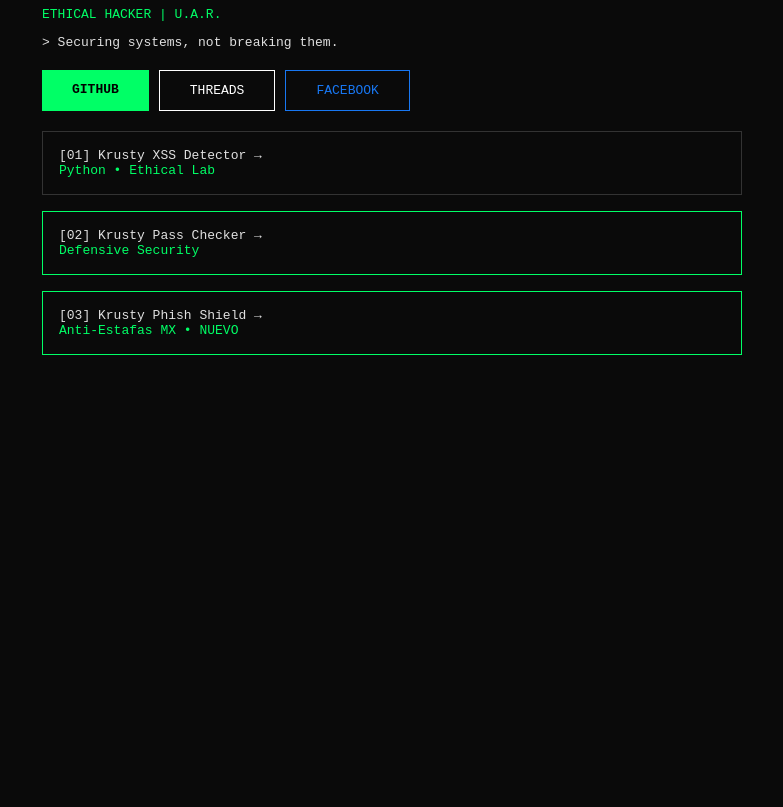
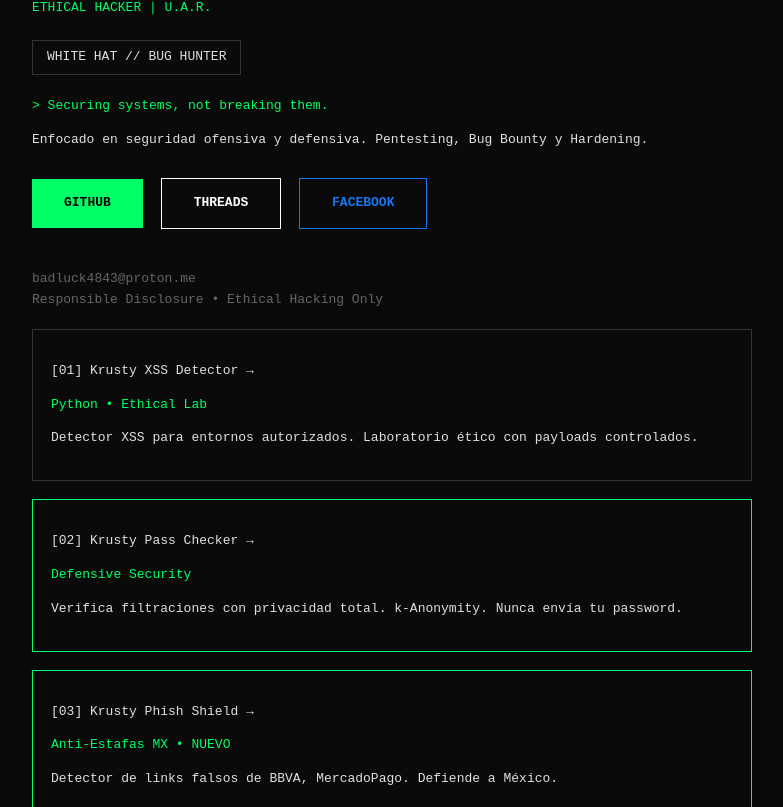
Before and after one commit to badluck4843-ux/badluck4843-ux.github.io, a plain HTML site: page index.html in a window 1280 px wide. Shown: the part 154-961 px from the top of the page, without its empty margins (248-1031 px from the left). Before the commit the page ends 800 px from the top, so only its background shows below. Drawn offline with Linux system fonts and the light colour scheme.

Commit message:
Update index.html

```diff
--- a/index.html
+++ b/index.html
@@ -1,23 +1,64 @@
 <!DOCTYPE html>
-<html>
-<head><meta charset="UTF-8"><title>KRUSTY HACK</title></head>
-<body style="background:#0a0a0a;color:#e0e0e0;font-family:monospace;padding:20px;max-width:700px;margin:auto">
-<h1 style="font-size:56px;margin:0">KRUSTY<br>HACK</h1>
-<p style="color:#00ff66">ETHICAL HACKER | U.A.R.</p>
+<html lang="es">
+<head>
+<meta charset="UTF-8">
+<meta name="viewport" content="width=device-width, initial-scale=1.0">
+<title>KRUSTY HACK | Ethical Hacker</title>
+<style>
+body{background:#0a0a0a;color:#e0e0e0;font-family:monospace;padding:24px;max-width:720px;margin:auto;line-height:1.6}
+h1{font-size:64px;margin:0;line-height:0.9;letter-spacing:-2px}
+.green{color:#00ff66}
+.tag{border:1px solid #333;padding:6px 14px;display:inline-block;margin:8px 0}
+.box{border:1px solid #333;padding:18px;margin:18px 0;transition:0.2s}
+.box-green{border:1px solid #00ff66;padding:18px;margin:18px 0;transition:0.2s}
+.box:hover,.box-green:hover{background:#111}
+.btn{display:inline-block;padding:14px 32px;font-weight:bold;text-decoration:none;margin-right:10px}
+.btn-green{background:#00ff66;color:#000}
+.btn-white{border:1px solid #fff;color:#fff}
+.btn-blue{border:1px solid #1877F2;color:#1877F2}
+a{color:inherit;text-decoration:none}
+.small{color:#666;font-size:13px;margin-top:40px}
+</style>
+</head>
+<body>
+<h1>KRUSTY<br>HACK</h1>
+<p class="green">ETHICAL HACKER | U.A.R.</p>
+<div class="tag">WHITE HAT // BUG HUNTER</div>
+<p class="green">> Securing systems, not breaking them.</p>
+<p>Enfocado en seguridad ofensiva y defensiva. Pentesting, Bug Bounty y Hardening.</p>
 
-<p>> Securing systems, not breaking them.</p>
-
-<div style="display:flex;gap:10px;margin:20px 0">
-<a href="https://github.com/badluck4843-ux" style="background:#00ff66;color:#000;padding:12px 30px;text-decoration:none;font-weight:bold">GITHUB</a>
-<a href="https://www.threads.net/@badluck4843" style="border:1px solid #fff;color:#fff;padding:12px 30px;text-decoration:none">THREADS</a>
-<a href="https://www.facebook.com/share/1Dg8rV2M3z/" style="border:1px solid #1877F2;color:#1877F2;padding:12px 30px;text-decoration:none">FACEBOOK</a>
+<div style="margin:28px 0">
+<a href="https://github.com/badluck4843-ux" class="btn btn-green">GITHUB</a>
+<a href="https://www.threads.net/@badluck4843" class="btn btn-white">THREADS</a>
+<a href="https://www.facebook.com/share/1Dg8rV2M3z/" class="btn btn-blue">FACEBOOK</a>
 </div>
 
-<a href="https://github.com/badluck4843-ux/Krusty-xss-detector-" style="text-decoration:none;color:inherit"><div style="border:1px solid #333;padding:16px;margin:16px 0">[01] Krusty XSS Detector →<br><span style="color:#00ff66">Python • Ethical Lab</span></div></a>
+<p class="small">badluck4843@proton.me<br>Responsible Disclosure • Ethical Hacking Only</p>
 
-<a href="https://github.com/badluck4843-ux/Krusty_pass_checker" style="text-decoration:none;color:inherit"><div style="border:1px solid #00ff66;padding:16px;margin:16px 0">[02] Krusty Pass Checker →<br><span style="color:#00ff66">Defensive Security</span></div></a>
+<a href="https://github.com/badluck4843-ux/Krusty-xss-detector-">
+<div class="box">
+<p>[01] Krusty XSS Detector →</p>
+<p class="green">Python • Ethical Lab</p>
+<p>Detector XSS para entornos autorizados. Laboratorio ético con payloads controlados.</p>
+</div>
+</a>
 
-<a href="https://github.com/badluck4843-ux/Krusty_phish_shield" style="text-decoration:none;color:inherit"><div style="border:1px solid #00ff66;padding:16px;margin:16px 0">[03] Krusty Phish Shield →<br><span style="color:#00ff66">Anti-Estafas MX • NUEVO</span></div></a>
+<a href="https://github.com/badluck4843-ux/Krusty_pass_checker">
+<div class="box-green">
+<p>[02] Krusty Pass Checker →</p>
+<p class="green">Defensive Security</p>
+<p>Verifica filtraciones con privacidad total. k-Anonymity. Nunca envía tu password.</p>
+</div>
+</a>
 
+<a href="https://github.com/badluck4843-ux/Krusty_phish_shield">
+<div class="box-green">
+<p>[03] Krusty Phish Shield →</p>
+<p class="green">Anti-Estafas MX • NUEVO</p>
+<p>Detector de links falsos de BBVA, MercadoPago. Defiende a México.</p>
+</div>
+</a>
+
+<p class="small">TODO EN ENTORNOS AUTORIZADOS - ETHICAL ONLY - U.A.R.<br>© 2026 Krusty Hack</p>
 </body>
 </html>
```
